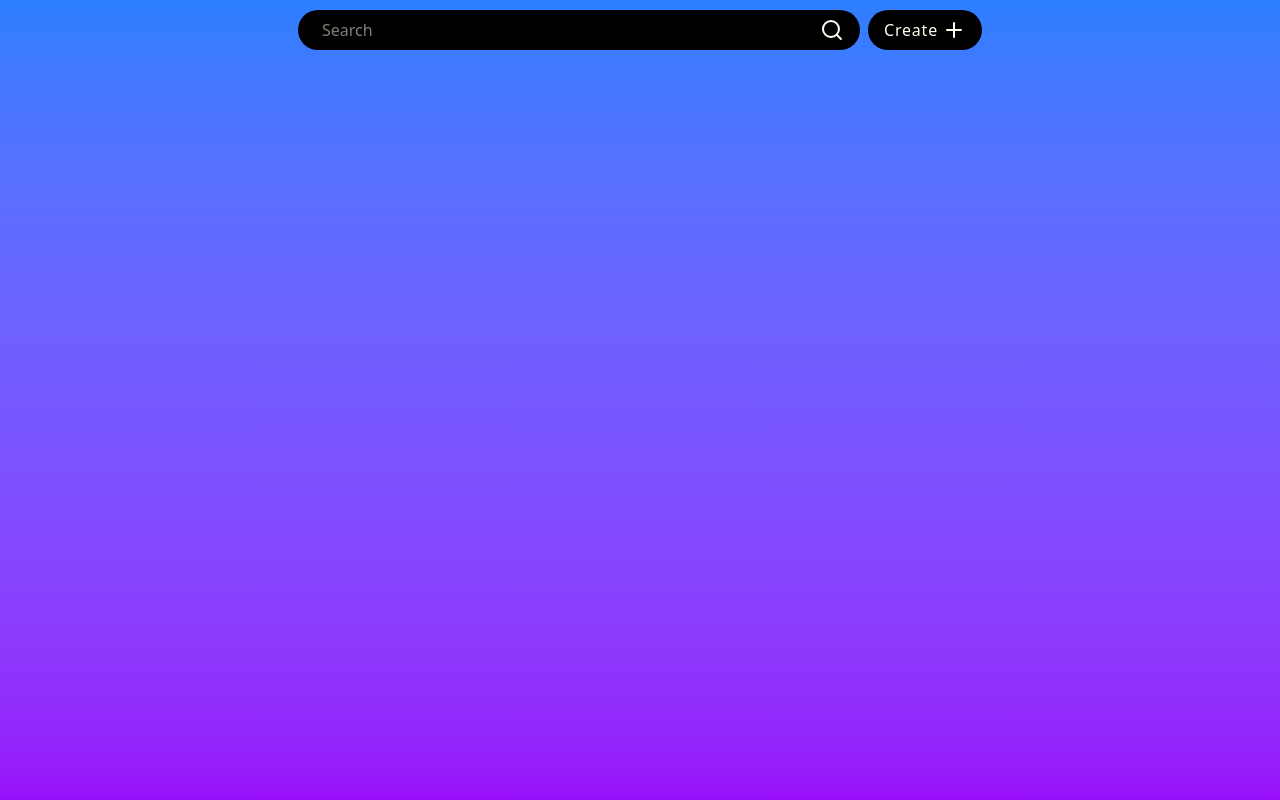
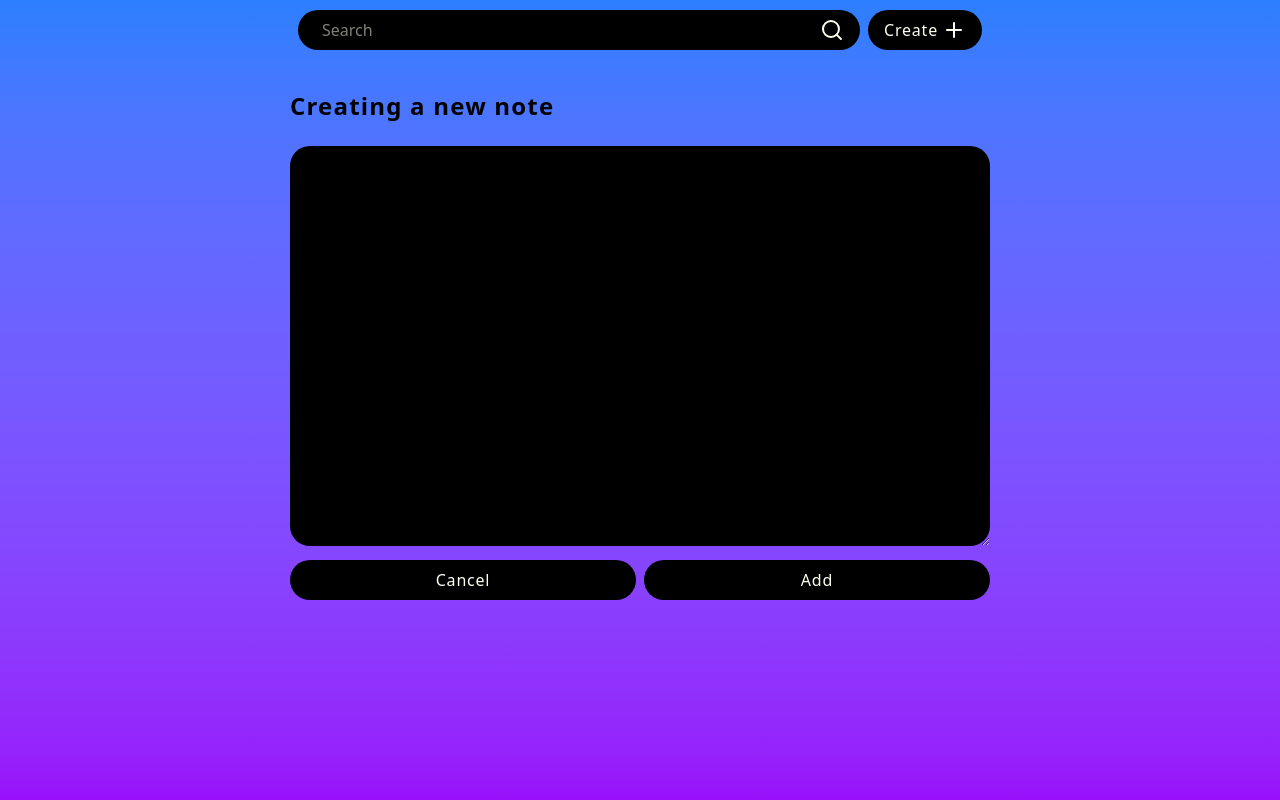
Before and after one commit to zoirovdev/Moment, a React (Vite) app: page /create in a window 1280 px wide. Before the commit this address had no page. Built offline with nearby package versions, Linux system fonts and the light colour scheme.

Commit message:
Add Create.jsx

```diff
--- a/src/App.jsx
+++ b/src/App.jsx
@@ -5,6 +5,7 @@ import { Routes, Route } from "react-router"
 import Home from "./pages/Home.jsx"
 import View from "./pages/View.jsx"
 import Edit from "./pages/Edit.jsx"
+import Create from "./pages/Create.jsx"
 
 // components
 import Navbar from "./components/Navbar.jsx"
@@ -20,6 +21,7 @@ function App() {
 	<Route path="/" element={<Home/>}/>
 	<Route path="/view" element={<View/>}/>
 	<Route path="/edit" element={<Edit/>}/>
+	<Route path="/create" element={<Create/>}/>
       </Routes>
     </div>
   )
--- a/src/components/Navbar.jsx
+++ b/src/components/Navbar.jsx
@@ -1,4 +1,5 @@
 import { Plus, Search } from "lucide-react"
+import { Link } from "react-router"
 
 
 const Navbar = () => {
@@ -12,12 +13,12 @@ const Navbar = () => {
 	    className="text-[#FFFFF0] outline-none w-[95%] pl-2 pr-1"/>
 	  <Search className="text-[#FFFFF0]"/>
 	</div>
-	<div className="flex flex-row justify-center items-center gap-1 bg-[#000000]
+	<Link to={"/create"} className="flex flex-row justify-center items-center gap-1 bg-[#000000]
 	  rounded-[50px] px-4 py-1 h-full cursor-pointer hover:shadow-xl text-[#FFFFF0]
 	  hover:bg-gradient-to-r hover:from-[#090040] hover:to-[#9B177E]">
 	  <p className="font-medium tracking-wider">Create</p>
           <Plus className=""/>
-	</div>
+	</Link>
       </div>
     </div>
   )
--- /dev/null
+++ b/src/pages/Create.jsx
@@ -0,0 +1,29 @@
+import { useNavigate } from "react-router"
+
+
+
+const Create = () => {
+  const navigate = useNavigate()
+
+  return (
+    <div className="flex justify-center">
+      <div className="w-[700px] mt-[40px] space-y-2">
+	<p className="text-2xl font-bold tracking-wider mb-6">Creating a new note</p>
+	<textarea className="bg-[#000000] text-[#FFFFF0] outline-none
+          p-8 w-full h-[400px] rounded-[20px] text-base leading-8 tracking-widest
+	"></textarea>
+	<div className="w-full flex flex-row gap-2">
+          <button className="w-[50%] bg-[#000000] text-[#FFFFF0] py-2
+	    rounded-[20px] font-medium tracking-wider cursor-pointer"
+	    onClick={() => navigate(-1)}>Cancel</button>
+	  <button className="w-[50%] bg-[#000000] text-[#FFFFF0] py-2
+	    rounded-[20px] font-medium tracking-wider cursor-pointer">Add</button>
+	</div>
+      </div>
+    </div>
+  )
+}
+
+
+
+export default Create
```
